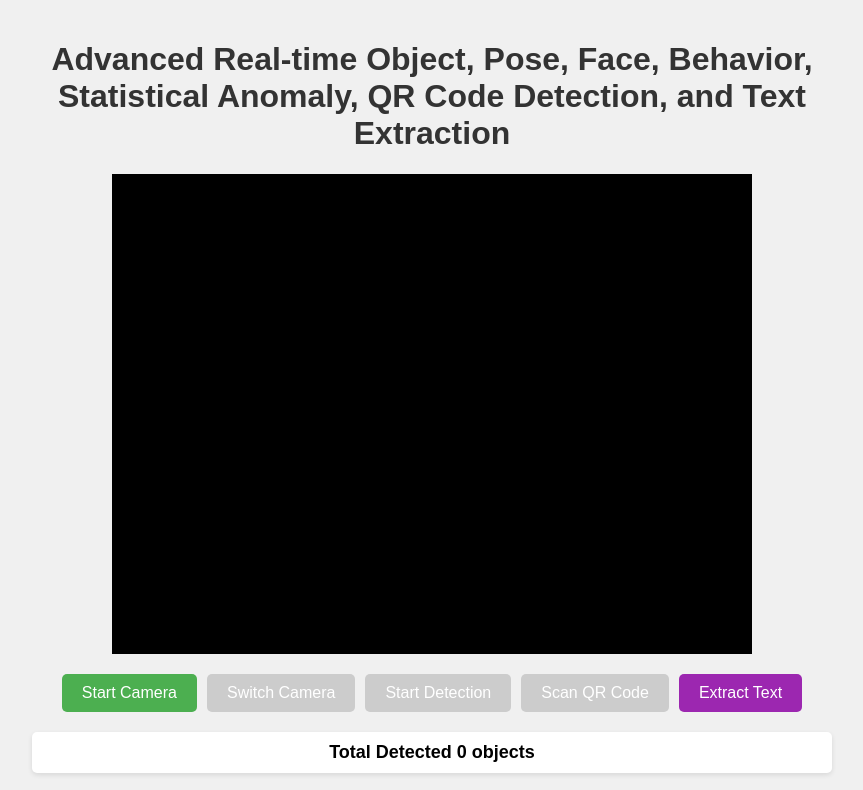
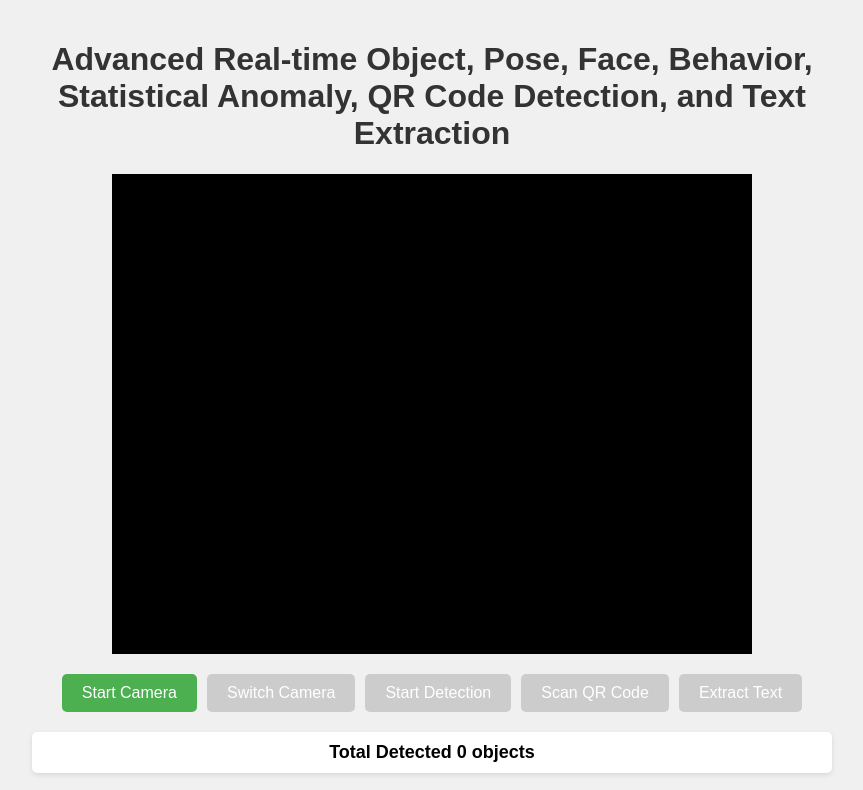
Before and after one commit to Arun8072/Advanced-real-time-surveillance, a plain HTML site: page index.html in a window 1280 px wide. Shown: the top 790 px of the page, without its empty margins (208-1071 px from the left). Drawn offline with nearby package versions, Linux system fonts and the light colour scheme.

Commit message:
OCR merged (test)

```diff
--- a/index.html
+++ b/index.html
@@ -115,12 +115,7 @@
         .log-content {
             overflow-y: auto;
         }
-        #extractTextButton {
-            background-color: #9c27b0;
-        }
-        #extractTextButton:hover {
-            background-color: #7b1fa2;
-        }
+
     </style>
 </head>
 <body>
@@ -190,7 +185,9 @@
             console.log(message);
             const logEntry = document.createElement('div');
             logEntry.textContent = `${new Date().toLocaleTimeString()}: ${message}`;
+
             document.querySelector('#log .log-content').appendChild(logEntry);
+
         }
 
         function updateObjectCount() {
@@ -566,11 +563,13 @@
                 cv.imshow(canvas, mat);
                 detectionResultsDiv.textContent = detectionText;
 
-                const nlpDescription = generateNLPDescription(objectPredictions, poses, anomalies, motions, faceResults, behaviors, '');
+                 const nlpDescription = generateNLPDescription(objectPredictions, poses, anomalies, motions, faceResults, behaviors, '');
                 if (nlpDescription) {
                     const descriptionElement = document.createElement('p');
                     descriptionElement.textContent = `${new Date().toLocaleTimeString()}: ${nlpDescription}`;
-                    document.querySelector('#nlpDescription .log-content').appendChild(descriptionElement);
+                     document.querySelector('#nlpDescription .log-content').appendChild(descriptionElement);
+
+
                 }
             } catch (error) {
                 log('Error during detection: ' + error.message);
```
